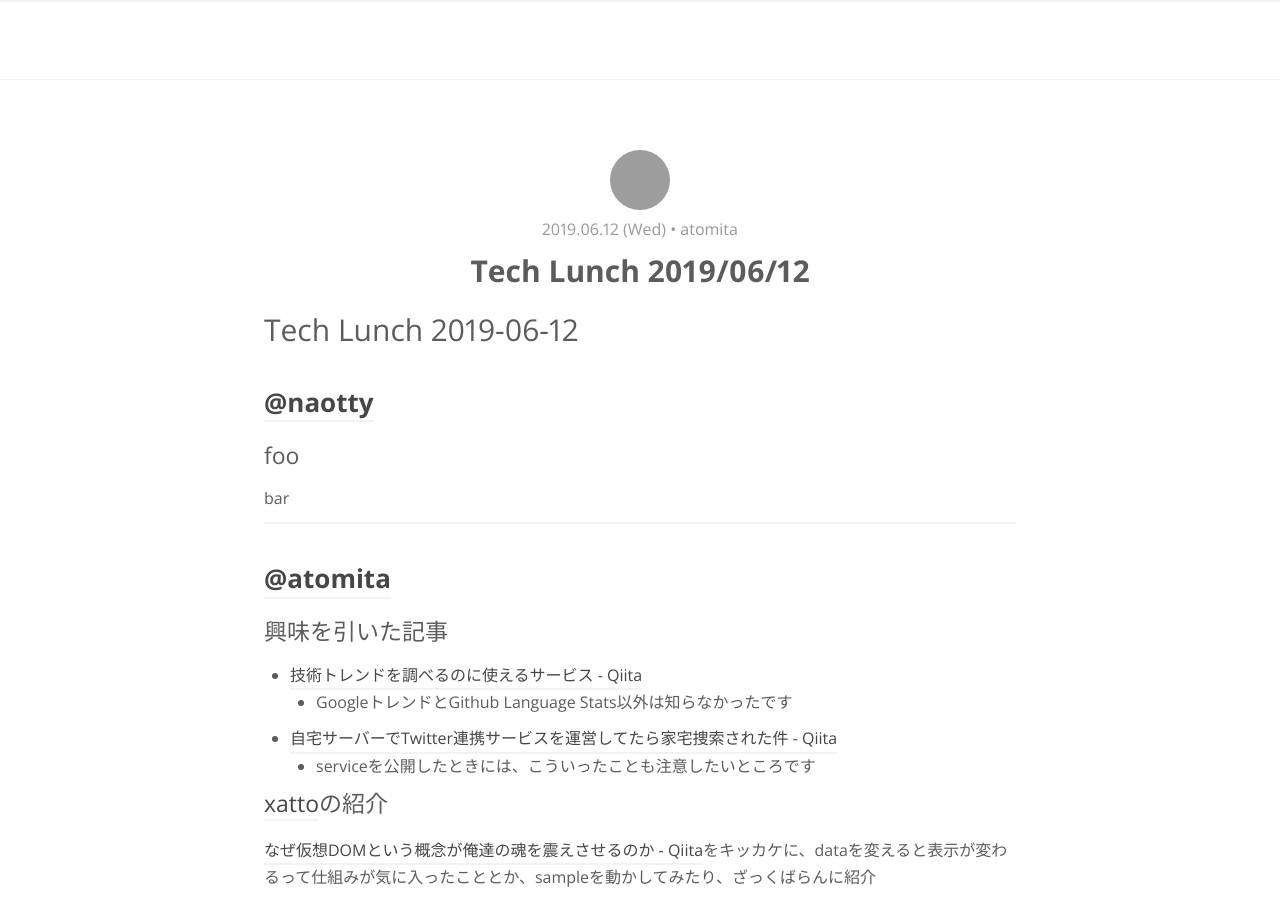
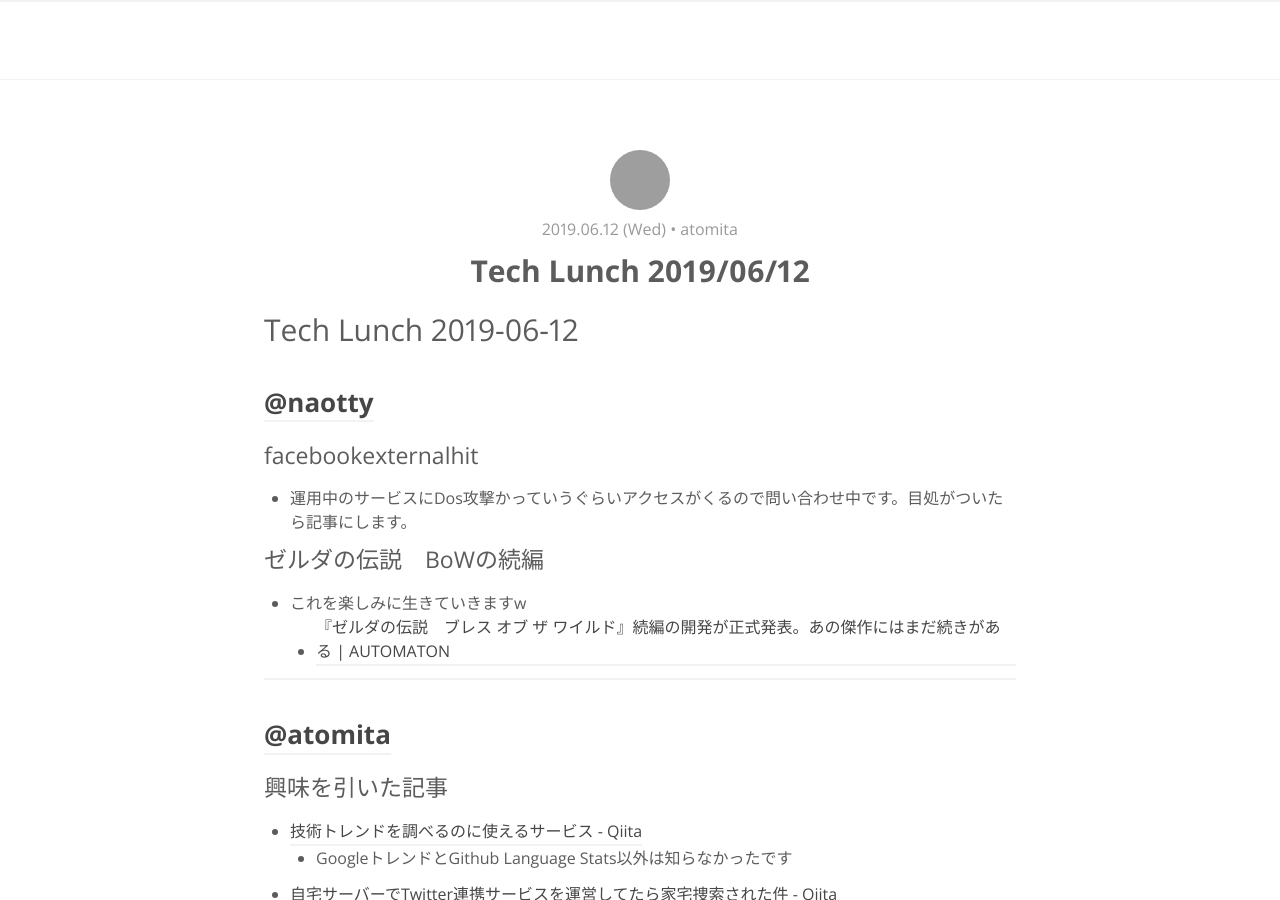
Before and after one commit to RyukyuInteractive/tech.ryukyu-i.co.jp, a Jekyll site: the page built from _posts/2019-06-12-tech-lunch-20190612.md, in a window 1280 px wide and 900 px high. Built offline with Jekyll 4.4.1, drawn with Linux system fonts in a browser that asks for light colours; a script that is not in the unit is left out; comment, search, counter and statistics services are not loaded; grey boxes are pictures that could not be loaded.

Commit message:
Update 2019-06-12-tech-lunch-20190612.md

```diff
--- a/_posts/2019-06-12-tech-lunch-20190612.md
+++ b/_posts/2019-06-12-tech-lunch-20190612.md
@@ -11,9 +11,14 @@ typora-root-url: ..
 
 ## [@naotty](https://github.com/naotty)
 
-### foo
+### facebookexternalhit
 
-bar
+- 運用中のサービスにDos攻撃かっていうぐらいアクセスがくるので問い合わせ中です。目処がついたら記事にします。
+
+### ゼルダの伝説　BoWの続編
+
+- これを楽しみに生きていきますw
+    - [『ゼルダの伝説　ブレス オブ ザ ワイルド』続編の開発が正式発表。あの傑作にはまだ続きがある \| AUTOMATON](https://automaton-media.com/articles/newsjp/20190612-94769/)
 
 ----
 
```
